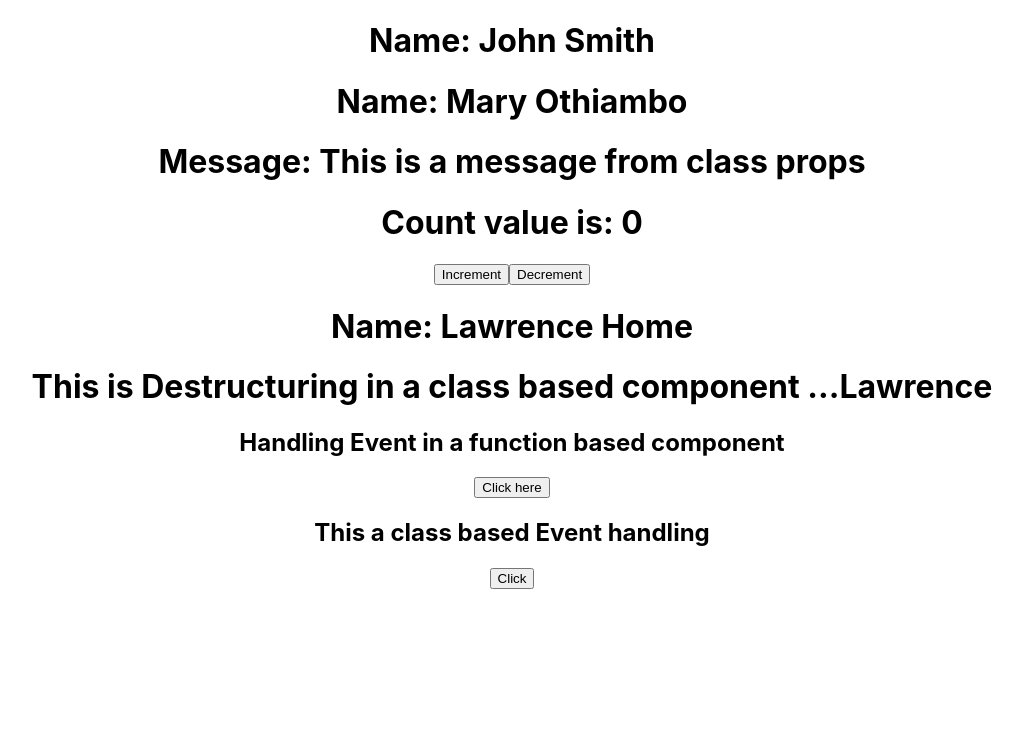
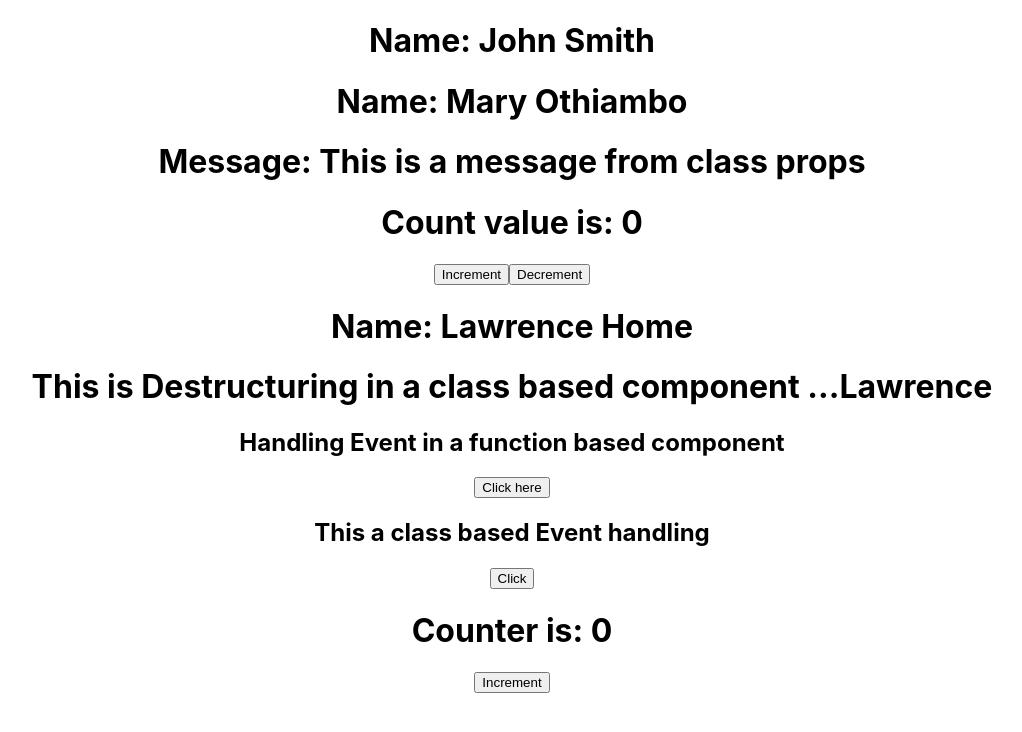
Before and after one commit to Ramas-21/react_tutorial, a React (Create React App) app: page / in a window 1280 px wide. Shown: the top 732 px of the page, without its empty margins (128-1150 px from the left). Built offline with nearby package versions, Linux system fonts and the light colour scheme.

Commit message:
using state in a function based component

```diff
--- a/src/App.js
+++ b/src/App.js
@@ -6,6 +6,7 @@ import Destructuring from './components/Destructuring';
 import Destructuring2 from './components/Destructuring2';
 import FunctionEvent from './components/FunctionEvent';
 import ClassEvent from './components/ClassEvent';
+import FunctionState from './components/FunctionState';
 function App() {
   return (
     <div className="App">
@@ -17,6 +18,7 @@ function App() {
       <Destructuring2 name = "...Lawrence"></Destructuring2>
       <FunctionEvent></FunctionEvent>
       <ClassEvent></ClassEvent>
+      <FunctionState></FunctionState>
     </div>
   );
 }
--- /dev/null
+++ b/src/components/FunctionState.js
@@ -0,0 +1,19 @@
+import {useState} from "react"
+function FunctionState(){
+const [counter, setCounter] = useState(0);
+const increment = () =>{
+    setCounter(counter + 1);
+}
+return(
+    <div>
+        <div>
+            <h1>Counter is: {counter}</h1>
+        </div>
+        <div>
+            <button onClick = {increment}>Increment</button>
+        </div>
+    </div>
+
+)
+}
+export default FunctionState;
```
